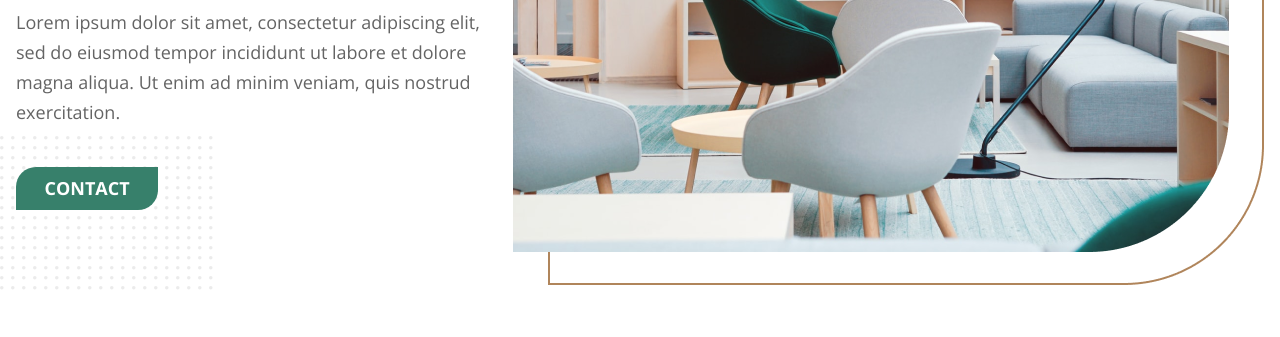
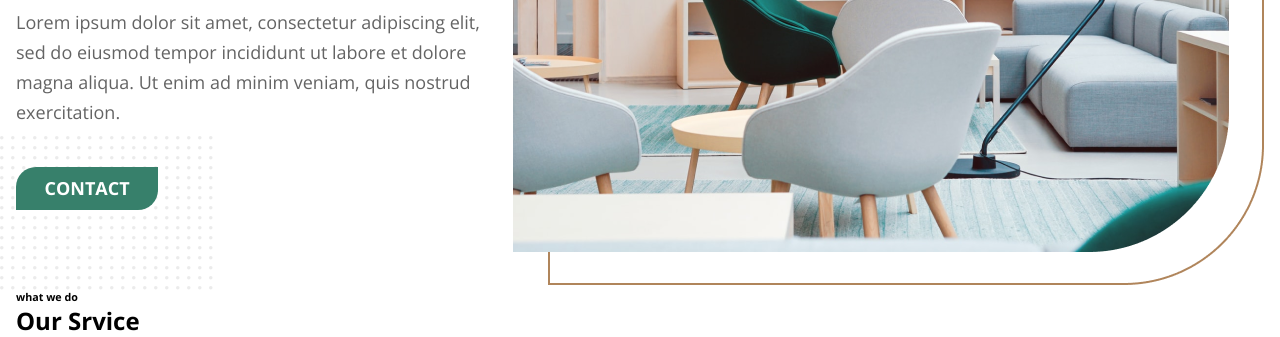
Before and after one commit to Mahkamov9/decbase, a plain HTML site: page index.html in a window 1280 px wide. Shown: the part 571-908 px from the top of the page. Before the commit the page ends 861 px from the top, so only its background shows below. Drawn offline with nearby package versions, Linux system fonts and the light colour scheme.

Commit message:
add service1

```diff
--- a/index.html
+++ b/index.html
@@ -62,6 +62,13 @@
             </div>
         </div>
     </header>
+    <service>
+        <div class="container">
+            <h6>what we do</h6>
+            <h2>Our Srvice</h2>
+
+        </div>
+    </service>
 
 
 </body>
```
Also changed, not shown: img/texture.jpg (added).
